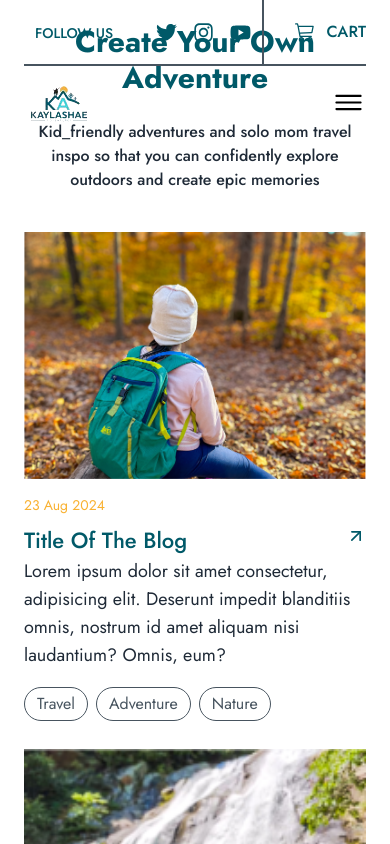
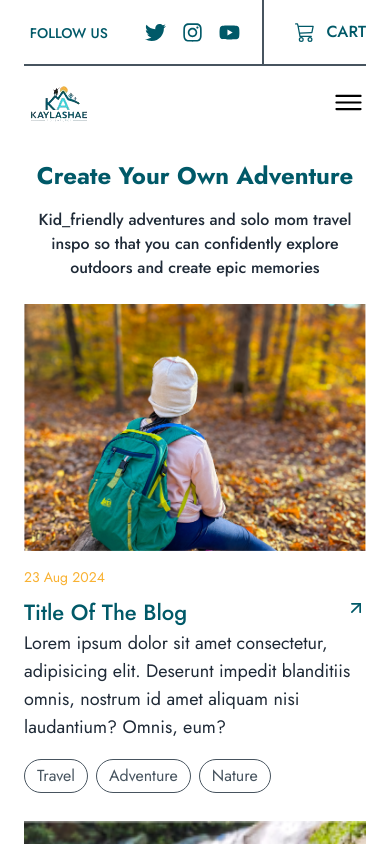
Before and after one commit to tuhinhossain123/tourism, a React (Vite) app: page /blog in a window 390 px wide. Shown: the top 844 px of the page. Built offline with nearby package versions, Linux system fonts and the light colour scheme.

Commit message:
website resposive

```diff
--- a/src/Components/Banner/Banner.jsx
+++ b/src/Components/Banner/Banner.jsx
@@ -10,12 +10,13 @@ const Banner = () => {
 
       <div className="absolute inset-0 bg-[#4c4b4b14] bg-opacity-60"></div>
 
-      <div className="absolute z-10 pl-[25%] top-0 pt-40">
-        <h1 className="text-primary text-2xl md:text-4xl lg:text-[52px] font-jost font-bold lg:leading-[1.1] text-center">
-          Helping you get outside and <br /> create epic memories with your kids
+      <div className="absolute z-10 lg:pl-[25%] top-0 pt-40">
+        <h1 className="text-primary text-3xl md:text-4xl lg:text-[52px] font-jost font-bold lg:leading-[1.1] text-center">
+          Helping you get outside and <br className="hidden lg:block" /> create
+          epic memories with your kids
         </h1>
-        <p className="text-[#1F2A37] font-jost font-medium pt-3 text-center text-[24px]">
-          Your solo mom adventure guid to the best adventures in <br /> virgina
+        <p className="text-[#1F2A37] font-jost font-medium pt-3 text-center text-lg lg:text-[24px]">
+          Your solo mom adventure guid to the best adventures in <br className="hidden lg:block" />virgina
           and the East Cost
         </p>
       </div>
--- a/src/Pages/AboutUs/AboutUs.jsx
+++ b/src/Pages/AboutUs/AboutUs.jsx
@@ -2,7 +2,7 @@ import { IoArrowForwardSharp } from "react-icons/io5";
 import aboutImg from "../../assets/images/about.png";
 const AboutUs = () => {
   return (
-    <div className="mt-6  pt-40">
+    <div className="pt-40  lg:pt-44">
       <div className="max-w-[1680px] mx-auto px-6 lg:px-8">
         <div className="flex flex-col-reverse lg:flex-row items-center gap-8">
           <div className="w-full lg:w-[50%]">
--- a/src/Pages/Blog/Blog.jsx
+++ b/src/Pages/Blog/Blog.jsx
@@ -2,12 +2,12 @@ import BlogShare from "../../Components/BlogShare/BlogShare";
 
 const Blog = () => {
   return (
-    <div className="mt-6 lg:mt-10">
+    <div className="pt-40  lg:pt-52">
       <div className="max-w-[1680px] mx-auto px-6 lg:px-8">
-        <h2 className="text-3xl md:text-4xl lg:text-[52px] font-jost font-bold text-primary text-center pb-6">
+        <h2 className="text-2xl md:text-4xl lg:text-[52px] font-jost font-bold text-primary text-center pb-4 lg:pb-6">
           Create Your Own Adventure
         </h2>
-        <h3 className="text-[16px] text-[#1F2A37] font-jost font-medium text-center pb-10">
+        <h3 className="text-[16px] text-[#1F2A37] font-jost font-medium text-center pb-6 lg:pb-10">
           Kid_friendly adventures and solo mom travel inspo so that you can
           confidently explore <br /> outdoors and create epic memories
         </h3>
--- a/src/Pages/Connect/Connect.jsx
+++ b/src/Pages/Connect/Connect.jsx
@@ -1,7 +1,7 @@
 import connect from "../../assets/images/Screenshot (141).png";
 const Connect = () => {
   return (
-    <div className="my-10 lg:my-[108px]">
+    <div className="pt-40  lg:pt-60">
       <div className="max-w-[1680px] mx-auto px-6 lg:px-8 flex flex-col lg:flex-row justify-between gap-11">
         <div className="w-full lg:w-[50%]">
           <img
--- a/src/Pages/GroupHikes/GroupHikes.jsx
+++ b/src/Pages/GroupHikes/GroupHikes.jsx
@@ -3,7 +3,7 @@ import GroupHikBanner from "../../Components/GroupsHikeBanner/GroupHikBanner";
 
 const GroupHikes = () => {
     return (
-        <div className="mt-11">
+        <div className="pt-36  lg:pt-44">
            <GroupHikBanner></GroupHikBanner>
         </div>
     );
--- a/src/Pages/Shared/Navbar/Navbar.jsx
+++ b/src/Pages/Shared/Navbar/Navbar.jsx
@@ -33,8 +33,9 @@ const Navbar = () => {
       }`}
     >
       <div className="max-w-[1680px] mx-auto px-6 lg:px-6">
+        {/* nav top */}
         <div className="flex justify-between items-center">
-          <div className="flex justify-evenly md:justify-between items-center gap-8 lg:gap-0 w-[70%] md:w-[80%] lg:w-[90%]  pt-5 pb-5">
+          <div className="flex justify-evenly md:justify-between items-center gap-8 lg:gap-0 w-[70%] md:w-[80%] lg:w-[90%]  pt-5 pb-5 pr-4 md:pr-0">
             <div>
               <Link className="text-primary font-jost font-medium text-[14px]">
                 FOLLOW US
@@ -60,12 +61,18 @@ const Navbar = () => {
             </Link>
           </div>
         </div>
+
+        {/* hr */}
         <hr className="border-t-[2px] border-[#47545F] mt- mb-4 lg:mb-5 " />
 
         <div className="flex justify-between items-center">
           {/* Logo */}
           <Link to="/" className="text-xl font-bold">
-            <img src={logo} alt="Logo" className="w-full md:w-[100px] lg:w-[110px] h-full md:h-[60px] lg:h-[70px]" />
+            <img
+              src={logo}
+              alt="Logo"
+              className="w-full md:w-[100px] lg:w-[110px] h-full md:h-[60px] lg:h-[70px]"
+            />
           </Link>
 
           {/* Desktop Navigation */}
@@ -108,9 +115,9 @@ const Navbar = () => {
         </div>
       </div>
 
-      {/* Mobile Menu */}
+      {/* Mobile Device */}
       {isOpen && (
-        <div className="lg:hidden flex flex-col items-center py-5 space-y-4 bg-white shadow-md">
+        <div className="lg:hidden flex flex-col items-center py-8 space-y-4 bg-white shadow-md">
           {[
             { path: "/", label: "HOME" },
             { path: "/about", label: "ABOUT ME" },
```
